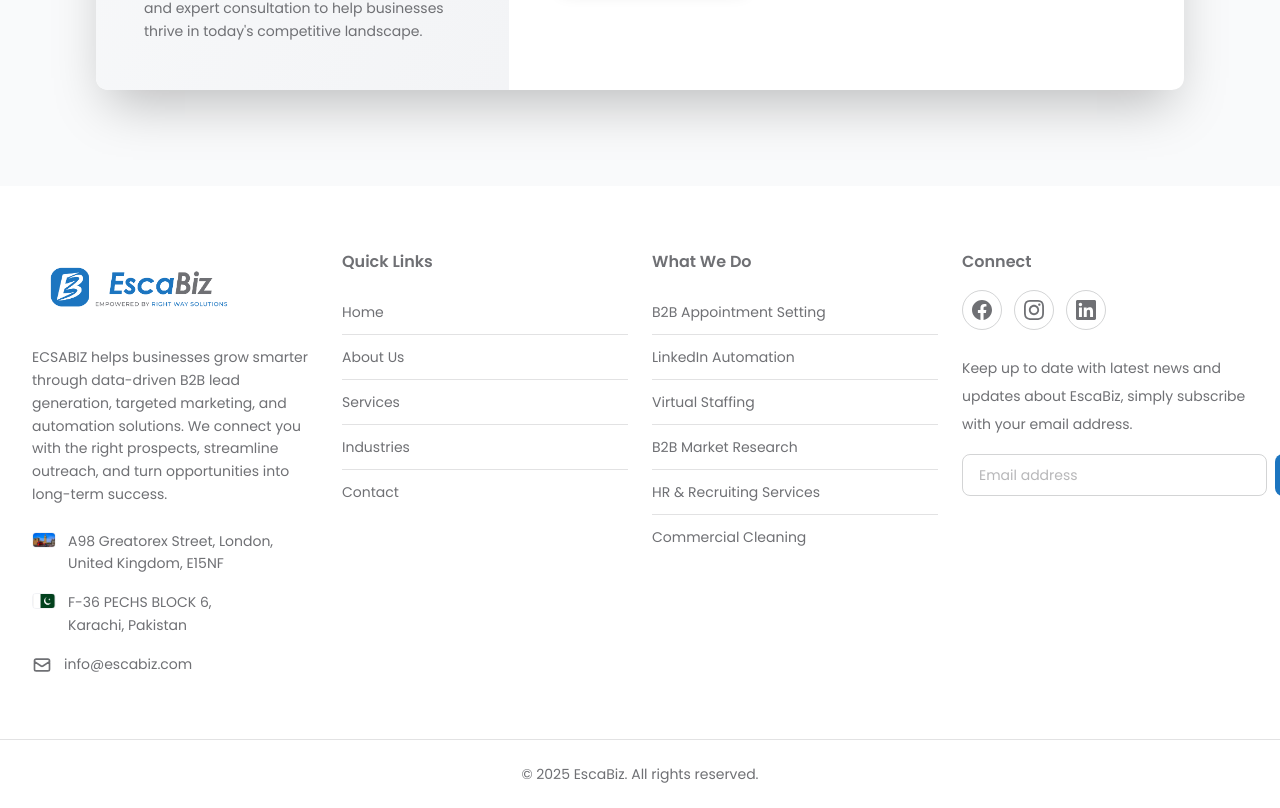
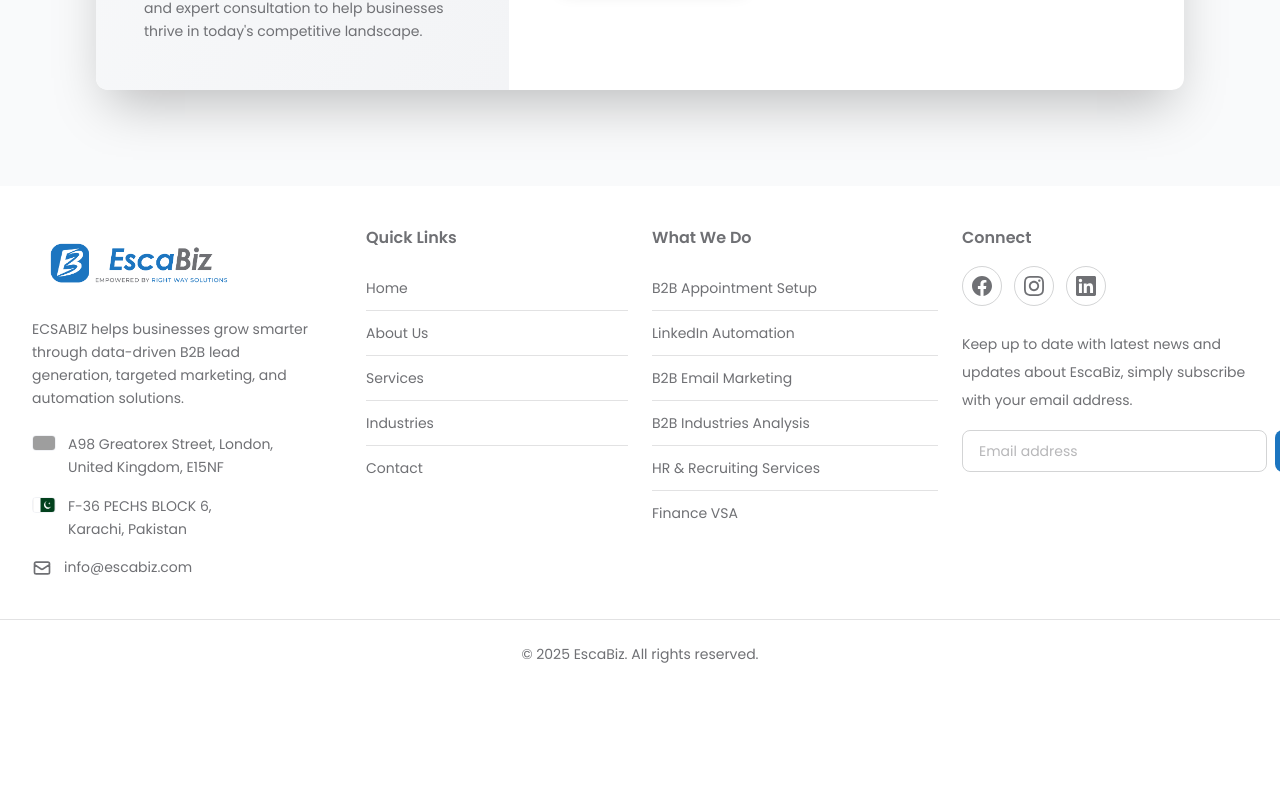
Before and after one commit to Sharmeen-Rauf/escabiz, a Next.js app: page / in a window 1280 px wide. Shown: the part 6263-7071 px from the top of the page. After the commit the page ends 6951 px from the top, so only its background shows below. Built offline with nearby package versions, Linux system fonts and the light colour scheme; grey boxes are pictures that could not be loaded.

Commit message:
Refine footer section on Home page: adjust padding and margin for better spacing, update service names for clarity, and replace UK flag image with a new contact image for improved presentation.

```diff
--- a/src/app/page.tsx
+++ b/src/app/page.tsx
@@ -1592,12 +1592,12 @@ export default function Home() {
 
       {/* Footer Section */}
       <footer className="w-full bg-white">
-        <div className="w-full max-w-7xl mx-auto px-4 sm:px-6 lg:px-8 py-12 md:py-16">
+        <div className="w-full max-w-7xl mx-auto px-4 sm:px-6 lg:px-8 py-8 md:py-10">
           <div className="grid grid-cols-1 sm:grid-cols-2 lg:grid-cols-4 gap-8 lg:gap-6">
             {/* Column 1: Logo and Contact Info */}
             <div className="flex flex-col">
               {/* Logo */}
-              <div className="mb-4">
+              <div className="mb-3">
                 <Link href="/">
                   <Image
                     src="/Logo_Revised(Grey).png"
@@ -1612,14 +1612,14 @@ export default function Home() {
 
               {/* Description */}
               <p className="text-sm text-[#6f7074] leading-relaxed mb-6">
-                ECSABIZ helps businesses grow smarter through data-driven B2B lead generation, targeted marketing, and automation solutions. We connect you with the right prospects, streamline outreach, and turn opportunities into long-term success.
+                ECSABIZ helps businesses grow smarter through data-driven B2B lead generation, targeted marketing, and automation solutions.
               </p>
 
               {/* UK Address */}
               <div className="flex items-start space-x-3 mb-4">
                 <div className="w-6 h-4 flex-shrink-0 rounded-sm overflow-hidden border border-gray-300/30 mt-0.5">
                   <Image
-                    src="/United-Kingdom.jpg"
+                    src="/WhatsApp Image 2025-11-03 at 8.15.37 PM.jpeg"
                     alt="UK Flag"
                     width={24}
                     height={16}
@@ -1659,7 +1659,7 @@ export default function Home() {
             </div>
 
             {/* Column 2: Quick Links */}
-            <div className="flex flex-col">
+            <div className="flex flex-col pl-4 lg:pl-6">
               <h5 className="text-base font-semibold text-[#6f7074] mb-4">Quick Links</h5>
               <div className="space-y-0">
                 <Link href="/" className="block text-sm text-[#6f7074] hover:text-[#1c75c0] transition-colors duration-300 leading-loose py-2 border-b border-[#6f7074]/20">
@@ -1685,22 +1685,22 @@ export default function Home() {
               <h5 className="text-base font-semibold text-[#6f7074] mb-4">What We Do</h5>
               <div className="space-y-0">
                 <Link href="/b2b-lead-appointment-setup" className="block text-sm text-[#6f7074] hover:text-[#1c75c0] transition-colors duration-300 leading-loose py-2 border-b border-[#6f7074]/20">
-                  B2B Appointment Setting
+                  B2B Appointment Setup
                 </Link>
                 <Link href="/linkedin-automation-services-escabiz" className="block text-sm text-[#6f7074] hover:text-[#1c75c0] transition-colors duration-300 leading-loose py-2 border-b border-[#6f7074]/20">
                   LinkedIn Automation
                 </Link>
                 <Link href="/virtual-staff-augmentation" className="block text-sm text-[#6f7074] hover:text-[#1c75c0] transition-colors duration-300 leading-loose py-2 border-b border-[#6f7074]/20">
-                  Virtual Staffing
+                B2B Email Marketing
                 </Link>
                 <Link href="/b2b-market-research-agency-escabiz" className="block text-sm text-[#6f7074] hover:text-[#1c75c0] transition-colors duration-300 leading-loose py-2 border-b border-[#6f7074]/20">
-                  B2B Market Research
+                B2B Industries Analysis
                 </Link>
                 <Link href="/industries/hr-recruiting" className="block text-sm text-[#6f7074] hover:text-[#1c75c0] transition-colors duration-300 leading-loose py-2 border-b border-[#6f7074]/20">
                   HR & Recruiting Services
                 </Link>
                 <Link href="/industries/commercial-cleaning" className="block text-sm text-[#6f7074] hover:text-[#1c75c0] transition-colors duration-300 leading-loose py-2">
-                  Commercial Cleaning
+                Finance VSA
                 </Link>
               </div>
             </div>
@@ -1744,7 +1744,7 @@ export default function Home() {
                   type="submit"
                   className="bg-[#1c75c0] text-white px-4 py-2.5 rounded-lg hover:bg-[#1565a0] transition-colors duration-300 flex items-center justify-center"
                 >
-                  <svg className="w-5 h-5" fill="none" stroke="currentColor" viewBox="0 0 24 24">
+                  <svg className="w-5 h-5 rotate-[-45deg]" fill="none" stroke="currentColor" viewBox="0 0 24 24">
                     <path strokeLinecap="round" strokeLinejoin="round" strokeWidth={2} d="M12 19l9 2-9-18-9 18 9-2zm0 0v-8" />
                   </svg>
                 </button>
```
